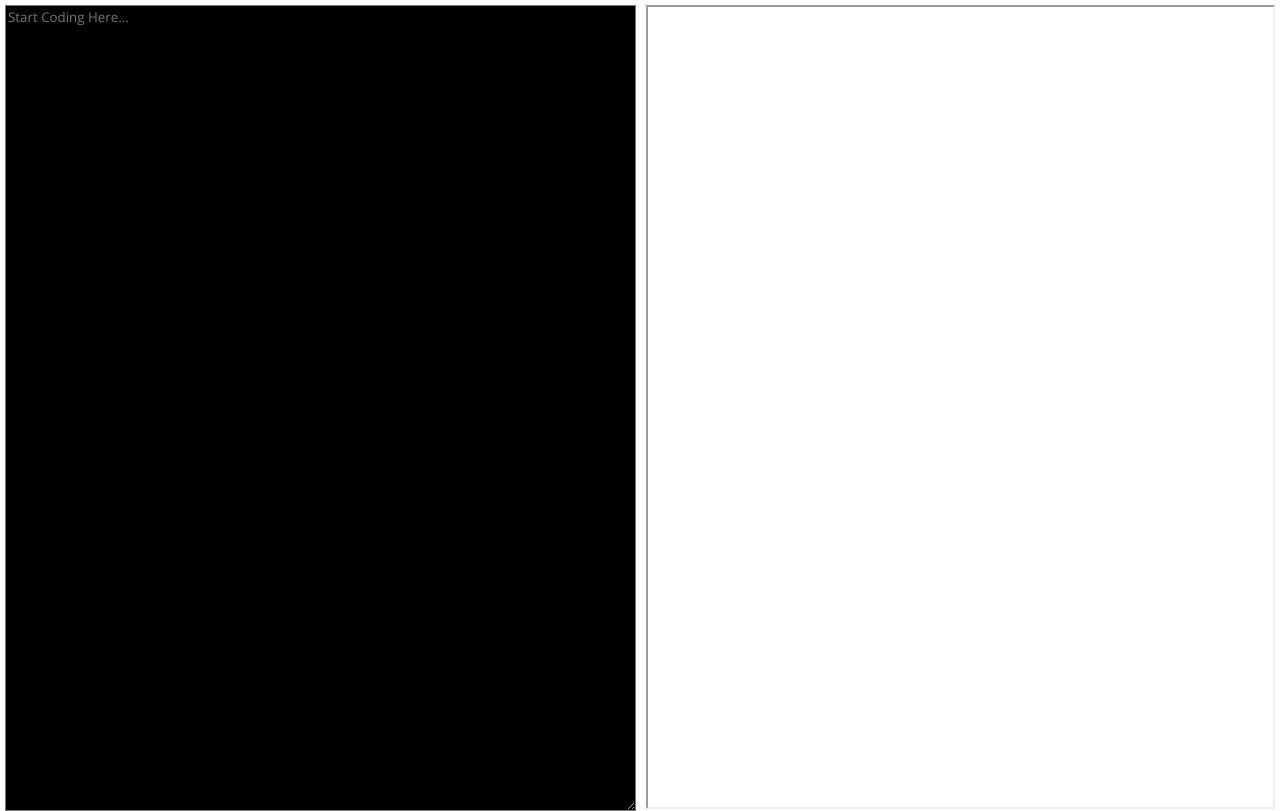
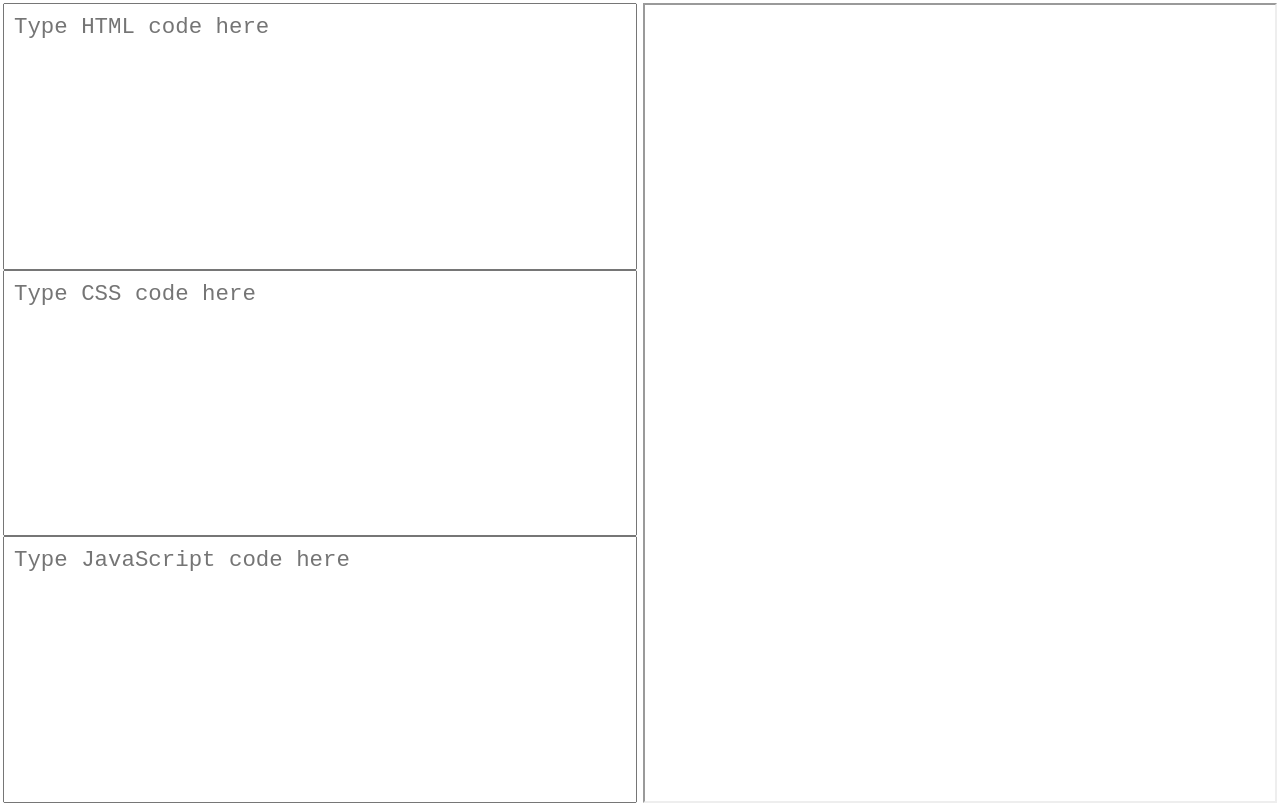
Before and after one commit to bhaveshlohana/real-time-html-editor, a plain HTML site: page index.html in a window 1280 px wide. Drawn offline with nearby package versions, Linux system fonts and the light colour scheme.

Commit message:
Seperate sections
Now there are  separate sections for HTML, CSS and JS.

```diff
--- a/app.js
+++ b/app.js
@@ -1,4 +1,12 @@
 function update() {
-	var text=document.getElementById('editor').value;
-	document.getElementById('viewer').srcdoc=text;
+	console.log("123");
+	let htmlCode=document.getElementById("htmlCode").value;
+	let cssCode=document.getElementById("cssCode").value;
+	let javascriptCode=document.getElementById("javascriptCode").value;
+	let text=htmlCode+"<style>"+cssCode+"</style>"+"<scri"+"pt>"+javascriptCode+"</scri"+"pt>";
+	let iframe=document.getElementById('viewer').contentWindow.document;
+	iframe.open();
+	iframe.write(text);
+	iframe.close();
+	console.log("12345");
 }
--- a/index.html
+++ b/index.html
@@ -7,7 +7,11 @@
  </head>
  <body>
  	<div class="container">
- 		<textarea id="editor" placeholder="Start Coding Here..." onkeyup="update()"></textarea>
+ 		<textarea id="htmlCode" placeholder="Type HTML code here" oninput="update()"></textarea>
+ 		<textarea id="cssCode" placeholder="Type CSS code here" oninput="update()"></textarea>
+ 		<textarea id="javascriptCode" placeholder="Type JavaScript code here" oninput="update()"></textarea>
+ 	</div>
+ 	<div class="iframe-container">
  		<iframe id="viewer"></iframe>
  	</div>
  </body>
--- a/styles.css
+++ b/styles.css
@@ -1,29 +1,38 @@
 @import url('https://fonts.googleapis.com/css2?family=Open+Sans&display=swap');
 
 *{
-	paddig: 0;
+	padding: 0;
 	margin: 0;
+	box-sizing: border-box;
+}
+
+body{
+	height: 100vh;
+	display: flex;
 }
 .container{
 	background: #E7E7E7;
-	background: white;
-	width: 100%;
+	display: flex;
+	flex-direction: column;
+	width: 50%;
 	height: 100vh;
-	display: inline-flex;
+	margin: 3px;
 
 }
-#editor{
-	background: black;
+.container textarea {
+	resize: none;
+	width: 100%;
+	height: 33.333%;
+	font-size: 1.4rem;
+	padding: 10px;
+}
+.iframe-container{
+	background: white;
+	width: 50%;
+	height: 100vh;
+	margin: 3px;
+}
+#viewer{
 	width: 100%;
 	height: 100%;
-	color: white;
-	font-family: 'Open Sans', sans-serif;
-	margin: 5px;
-
 }
-#viewer{
-	background: white;
-	width: 100%;
-	height: 100%;
-	margin: 5px;
-}
```
